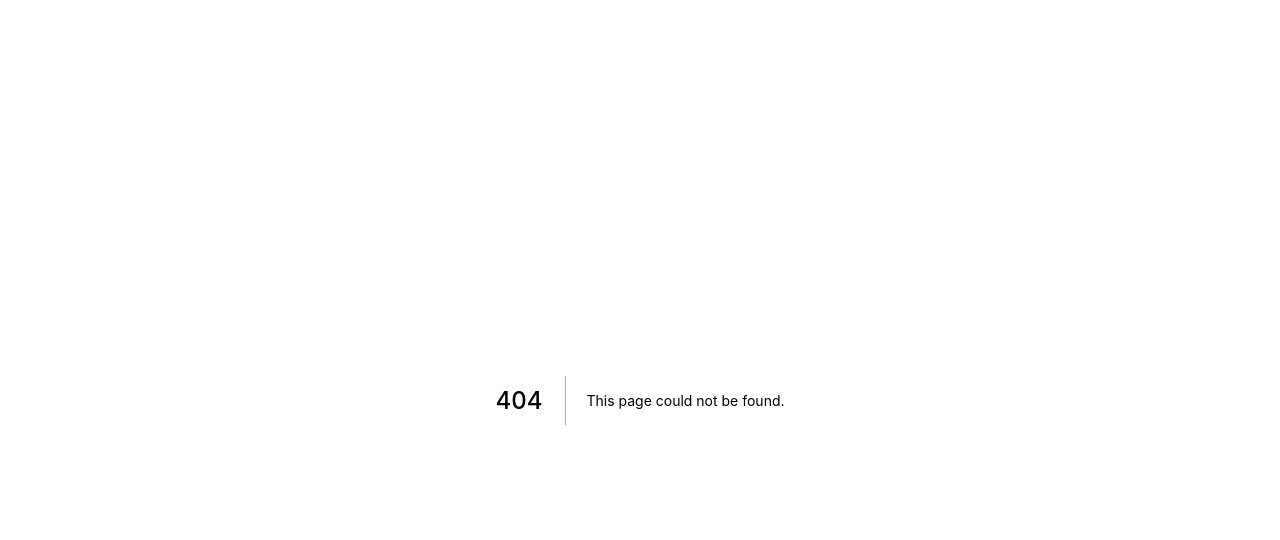
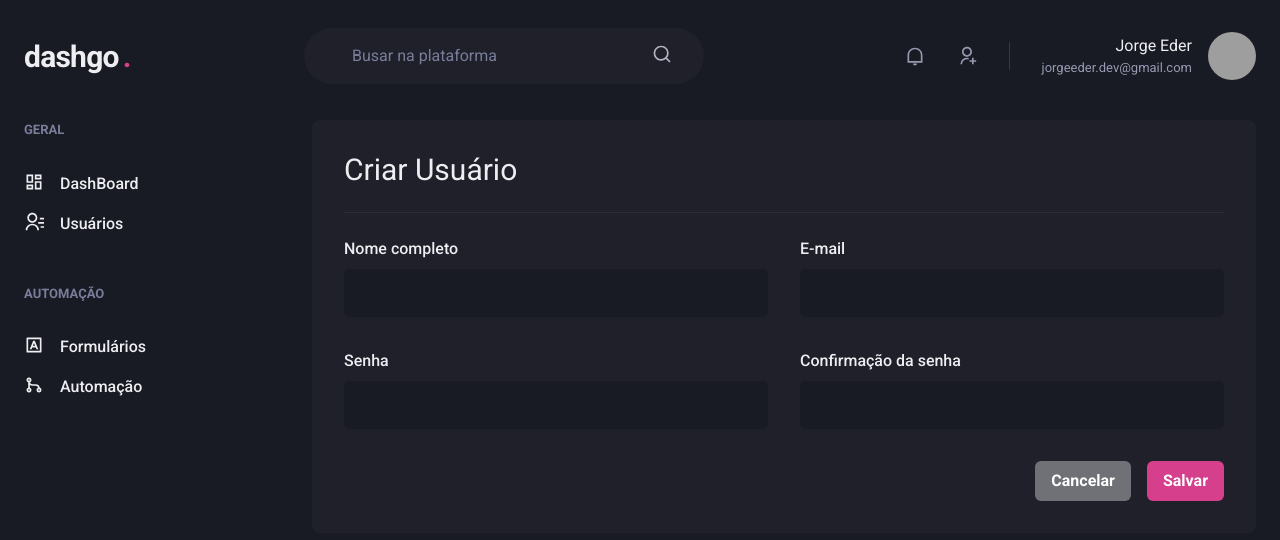
Before and after one commit to jorgeeder/dashgo, a Next.js app: page /users/create in a window 1280 px wide. Before the commit this address had no page. Shown: the top 540 px of the page. Built offline with nearby package versions, Linux system fonts and the light colour scheme; grey boxes are pictures that could not be loaded.

Commit message:
feat: User Form Page

```diff
--- /dev/null
+++ b/src/pages/users/create.tsx
@@ -0,0 +1,50 @@
+import {
+    Box,
+    Button,
+    Divider,
+    Flex,
+    Heading,
+    HStack,
+    SimpleGrid,
+    VStack} from '@chakra-ui/react';
+import { Input } from '../../components/Form/Input';
+
+import { Header } from '../../components/Header';
+import { Sidebar } from '../../components/Sidebar';
+
+export default function UserList() {
+    return (
+        <Box>
+            <Header />
+
+            <Flex w="100%" my="6" maxWidth={1480} mx="auto" px="6">
+                <Sidebar />
+
+                <Box flex="1" borderRadius={8} bg="gray.800" p="8">
+                    <Heading size="lg" fontWeight="normal">Criar Usuário</Heading>
+
+                    <Divider my="6" borderColor="gray.700" />
+
+                    <VStack spacing="8">
+                        <SimpleGrid minChildWidth="240px" spacing="8" w="100%">
+                            <Input name="name" label="Nome completo"></Input>
+                            <Input name="email" type="email" label="E-mail"></Input>
+                        </SimpleGrid>
+
+                        <SimpleGrid minChildWidth="240px" spacing="8" w="100%">
+                            <Input name="password" type="password" label="Senha"></Input>
+                            <Input name="password_confirmation" type="password" label="Confirmação da senha"></Input>
+                        </SimpleGrid>
+                    </VStack>
+
+                    <Flex mt="8" justify="flex-end">
+                        <HStack spacing="4">
+                            <Button colorScheme="whiteAlpha">Cancelar</Button>
+                            <Button colorScheme="pink">Salvar</Button>
+                        </HStack>
+                    </Flex>
+                </Box>
+            </Flex>
+        </Box>
+    );
+}
```
